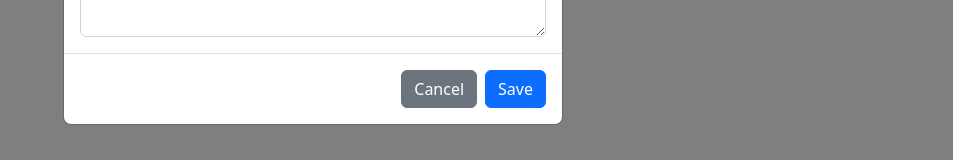
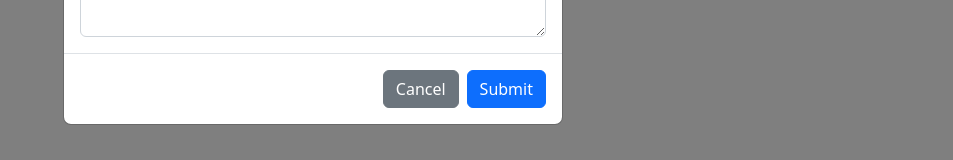
Before and after one commit to youngchingjui/ai-prompt-newsfeed, a Next.js app: page / in a window 1280 px wide. Both pictures are taken after a click on the button "Add Post". Shown: the part 313-473 px from the top of the page, without its empty margins (327-1280 px from the left). Built offline with nearby package versions, Linux system fonts and the light colour scheme; no server answers; the database is empty.

Commit message:
added spinner when Submit button is clicked

```diff
--- a/components/AddPostModal.js
+++ b/components/AddPostModal.js
@@ -3,26 +3,26 @@ import Button from "react-bootstrap/Button"
 import Form from "react-bootstrap/Form"
 import Modal from "react-bootstrap/Modal"
 
+import createPostFormData from "../lib/createPostFormData"
 import savePostData from "../lib/savePostData"
 import SaveButton from "./SaveButton"
 
 const AddPostModal = ({ show, handleCloseModal }) => {
   const [prompt, setPrompt] = useState("")
   const [image, setImage] = useState(null)
+  const [isSubmitting, setIsSubmitting] = useState(false)
 
   const handleSaveClick = async (e) => {
     e.preventDefault()
 
-    const formData = new FormData()
-    formData.append("prompt", prompt)
+    setIsSubmitting(true)
 
-    if (image) {
-      const fileStream = image.slice(0, image.size, image.type)
-      formData.append("image", fileStream, image.name)
-    }
-
+    const formData = createPostFormData(prompt, image)
     await savePostData(formData)
 
+    setIsSubmitting(false)
+
+    // Clear the fields
     setPrompt("")
     setImage(null)
 
@@ -61,7 +61,7 @@ const AddPostModal = ({ show, handleCloseModal }) => {
         <Button variant="secondary" onClick={handleCloseModal}>
           Cancel
         </Button>
-        <SaveButton onClick={handleSaveClick} />
+        <SaveButton onClick={handleSaveClick} isSubmitting={isSubmitting} />
       </Modal.Footer>
     </Modal>
   )
--- a/components/SaveButton.js
+++ b/components/SaveButton.js
@@ -1,9 +1,14 @@
 import Button from "react-bootstrap/Button"
+import Spinner from "react-bootstrap/Spinner"
 
-const SaveButton = (props) => {
+const SaveButton = ({ isSubmitting, ...props }) => {
   return (
-    <Button variant="primary" {...props}>
-      Save
+    <Button variant="primary" disabled={isSubmitting} {...props}>
+      {isSubmitting ? (
+        <Spinner animation="border" size="sm" className="me-2" />
+      ) : (
+        "Submit"
+      )}
     </Button>
   )
 }
--- /dev/null
+++ b/lib/createPostFormData.js
@@ -0,0 +1,14 @@
+const createPostFormData = (prompt, image) => {
+  // Create the FormData to be submitted
+  const formData = new FormData()
+  formData.append("prompt", prompt)
+
+  if (image) {
+    const fileStream = image.slice(0, image.size, image.type)
+    formData.append("image", fileStream, image.name)
+  }
+
+  return formData
+}
+
+export default createPostFormData
```
